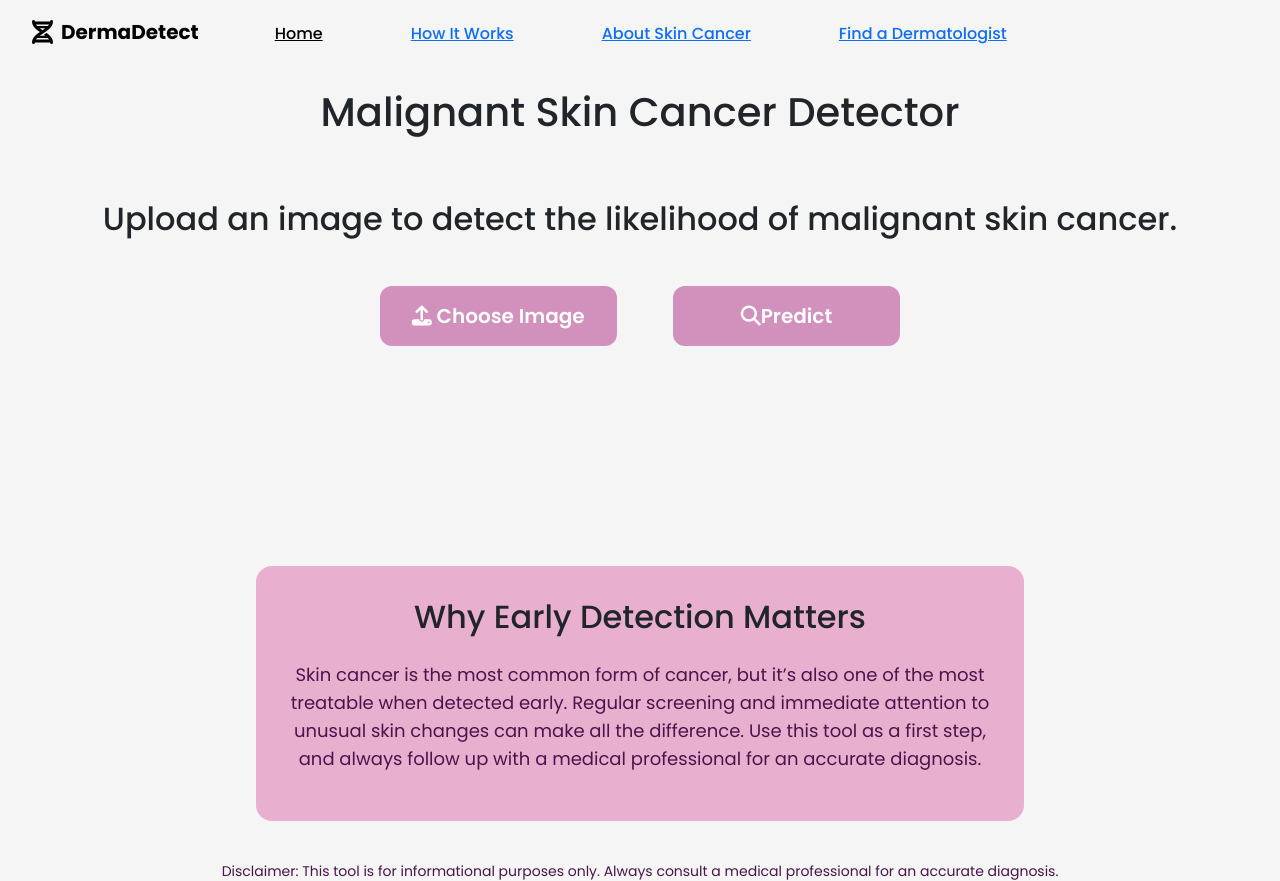
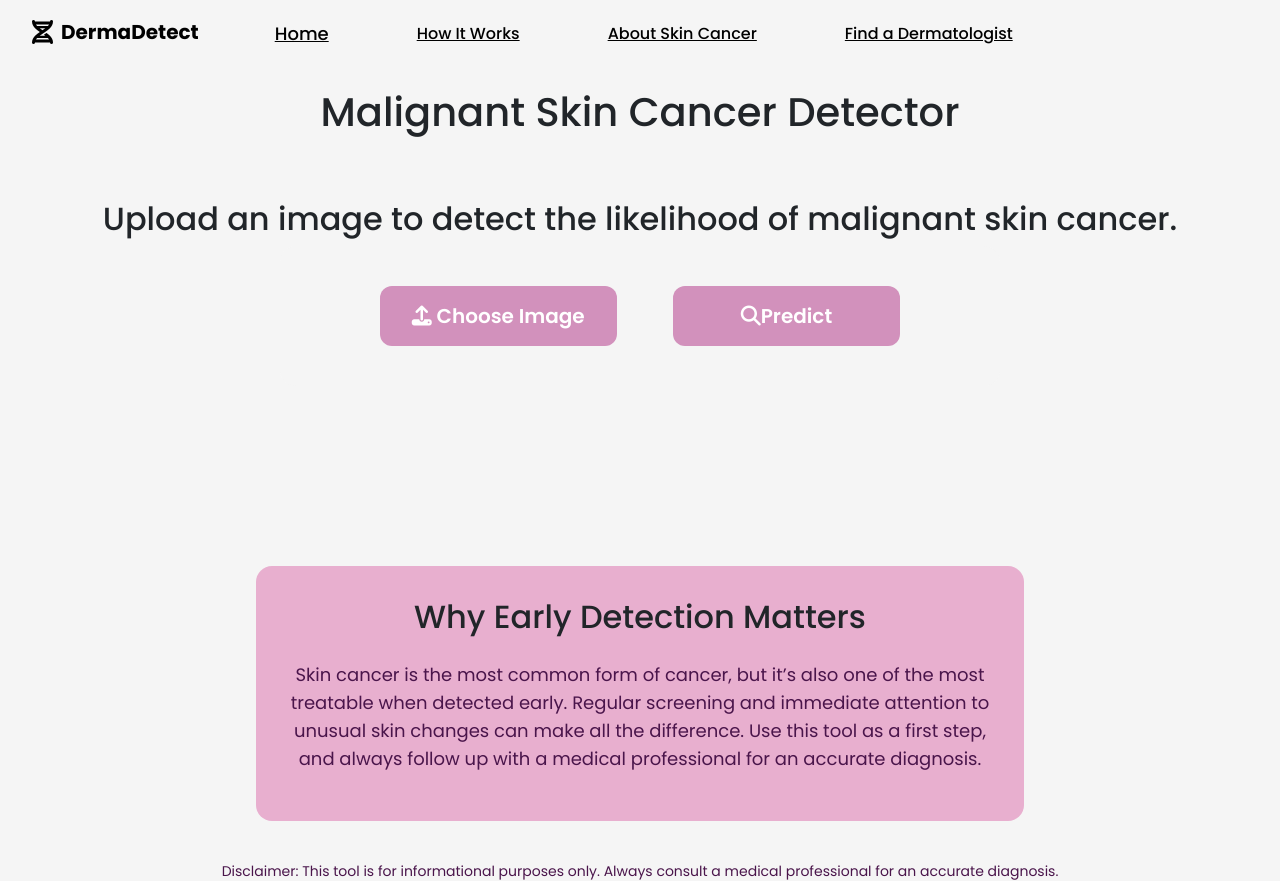
Before and after one commit to sneha-byte/DermaDetect, a React (Vite) app in the folder frontend/: page / in a window 1280 px wide. Built offline with nearby package versions, Linux system fonts and the light colour scheme.

Commit message:
increased font for header

```diff
--- a/frontend/src/components/Navbar.tsx
+++ b/frontend/src/components/Navbar.tsx
@@ -12,25 +12,25 @@ function Navbar() {
             <div className="w-full flex justify-baseline gap-5 sm:ml-6 sm:flex sm:space-x-8">
                 <Link
                     to="/"
-                    className="text-black hover:text-black inline-flex items-center px-1 pt-1 font-medium"
+                    className="text-black hover:text-black inline-flex items-center px-1 pt-1 font-medium text-lg"
                 >
                     Home
                 </Link>
                 <Link
                     to="/how-it-works"
-                    className="text-[#4A154B] hover:text-[#4A154B] inline-flex items-center px-1 pt-1 font-medium"
+                    className="text-black hover:text-black inline-flex items-center px-1 pt-1 font-medium"
                 >
                     How It Works
                 </Link>
                 <Link
                     to="/about-skin-cancer"
-                    className="text-[#4A154B] hover:text-[#4A154B] inline-flex items-center px-1 pt-1 font-medium"
+                    className="text-black hover:text-black inline-flex items-center px-1 pt-1 font-medium"
                 >
                     About Skin Cancer
                 </Link>
                 <Link
                     to="/find-a-dermatologist"
-                    className="text-[#4A154B] hover:text-[#4A154B] inline-flex items-center px-1 pt-1 font-medium"
+                    className="text-black hover:text-black inline-flex items-center px-1 pt-1 font-medium"
                 >
                     Find a Dermatologist
                 </Link>
```
